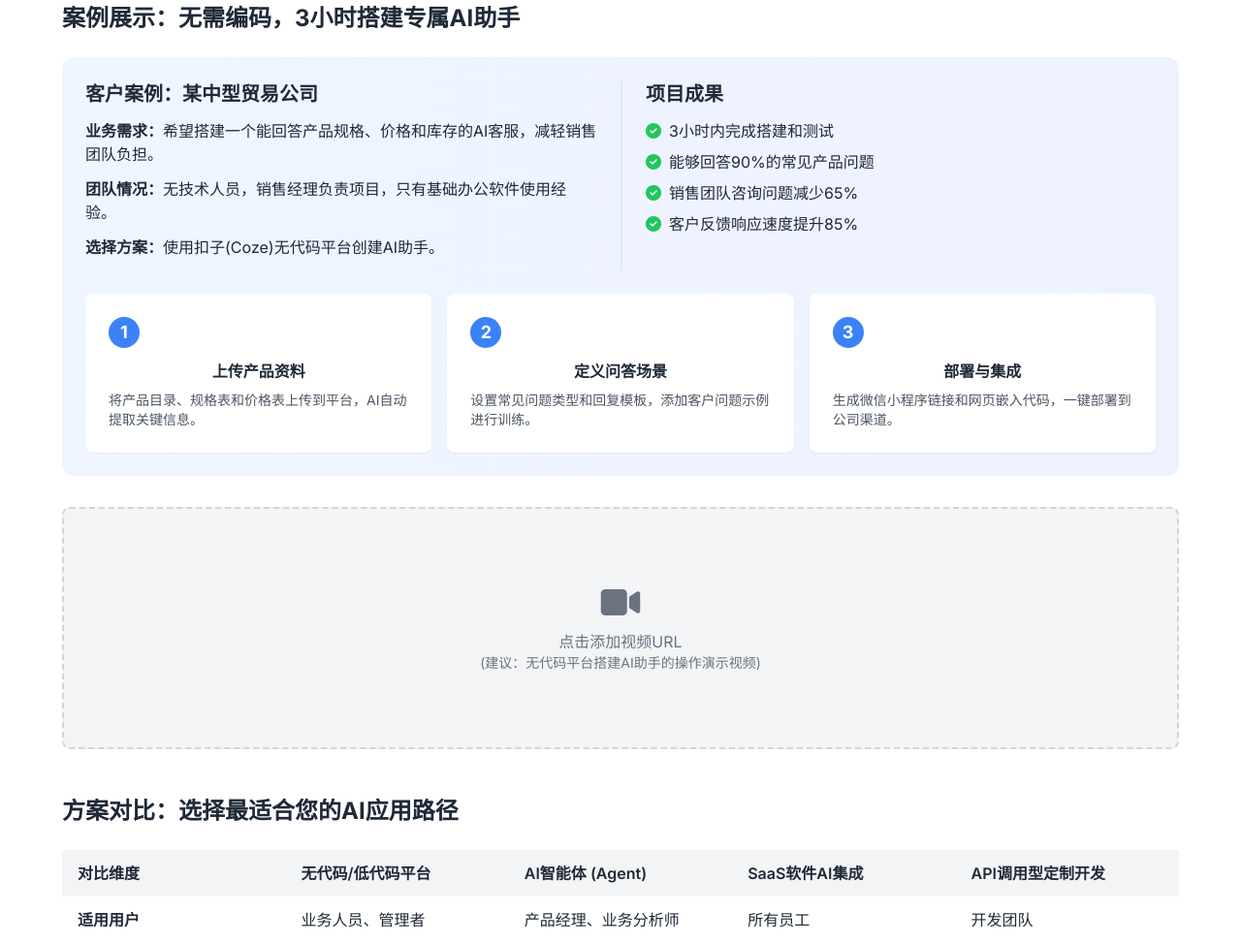
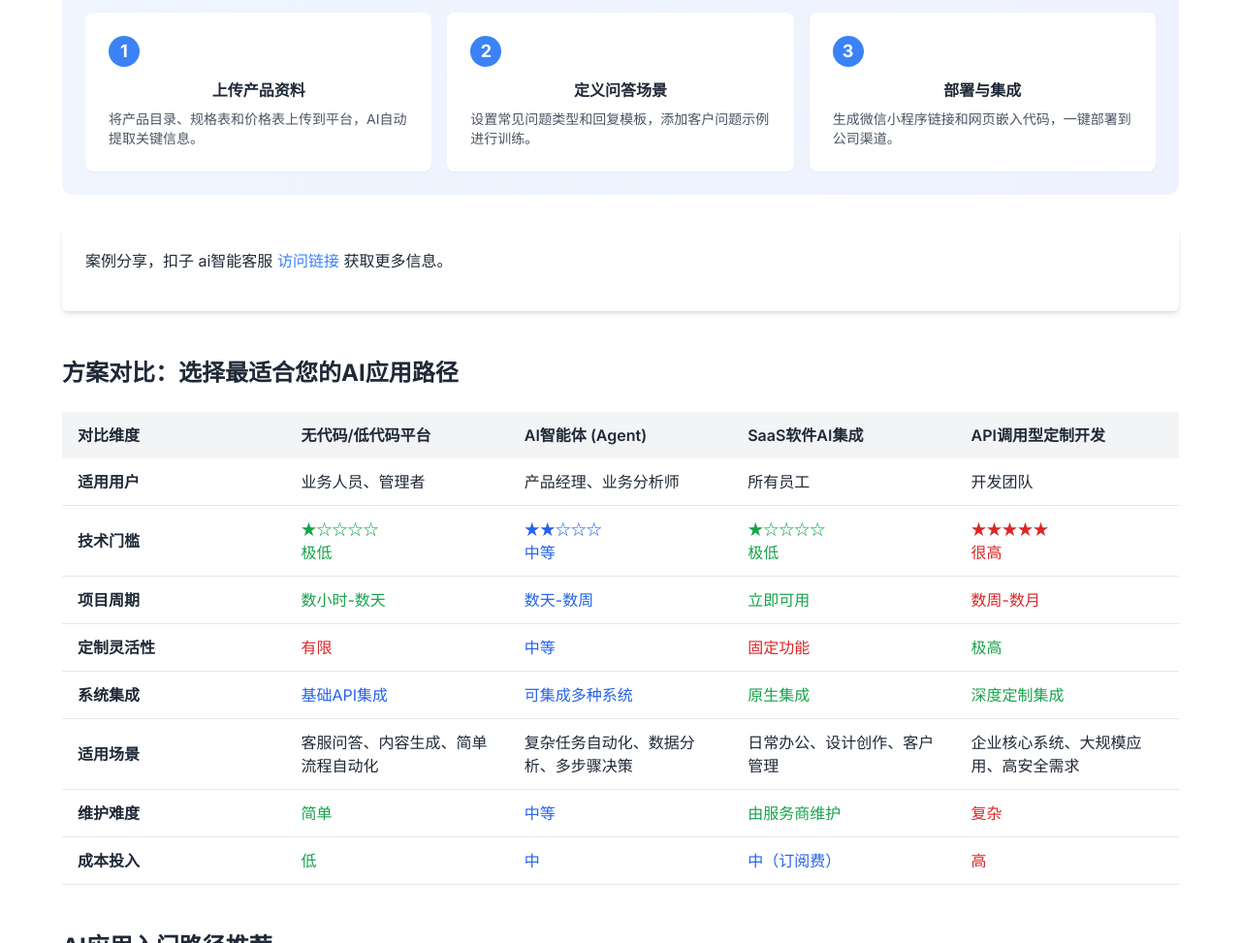
Before and after one commit to fake-okhub/ai-outlook, a plain HTML site: page sections/section3_quickstart_solutions.html in a window 1280 px wide. Shown: the part 1739-2712 px from the top of the page at 97% size. Drawn offline with nearby package versions, Linux system fonts and the light colour scheme.

Commit message:
5 commit

```diff
--- a/sections/section3_quickstart_solutions.html
+++ b/sections/section3_quickstart_solutions.html
@@ -325,11 +325,11 @@
                 </div>
             </div>
 
-            <div class="media-placeholder mb-10" onclick="editMediaUrl(this, 'image')">
+            <!-- <div class="media-placeholder mb-10" onclick="editMediaUrl(this, 'image')">
                 <i class="fas fa-image text-4xl mb-2"></i>
                 <p>点击添加图片URL</p>
                 <p class="text-sm">(建议：展示无代码AI平台界面或AI Agent工作流示例)</p>
-            </div>
+            </div> -->
         </section>
 
         <!-- 无代码平台使用案例 -->
@@ -398,12 +398,21 @@
                     </div>
                 </div>
             </div>
+            <div class="bg-white p-6 rounded-md shadow-md">
+                <p class="mb-4">案例分享，扣子 ai智能客服 <a href="https://www.coze.cn/template/agent/7416353271499096116"
+                        target="_blank" class="text-blue-500 hover:underline">访问链接</a> 获取更多信息。</p>
+            </div>
 
-            <div class="media-placeholder" onclick="editMediaUrl(this, 'video')">
-                <i class="fas fa-video text-4xl mb-2"></i>
+            <!-- <div style="width: 100%; height: auto">
+                <a href="https://www.coze.cn/template/agent/7416353271499096116?" title="扣子ai客服" target="_blank"></a>
+            </div> -->
+
+            <!-- <div class="media-placeholder" onclick="editMediaUrl(this, 'video')"> -->
+            <!-- <i class="fas fa-video text-4xl mb-2"></i>
                 <p>点击添加视频URL</p>
-                <p class="text-sm">(建议：无代码平台搭建AI助手的操作演示视频)</p>
-            </div>
+                <p class="text-sm">(建议：无代码平台搭建AI助手的操作演示视频)</p> -->
+
+            <!-- </div> -->
         </section>
 
         <!-- 方案对比表 -->
```
Also changed, not shown: sections/section2_value_team.html (+4 -4 lines).
